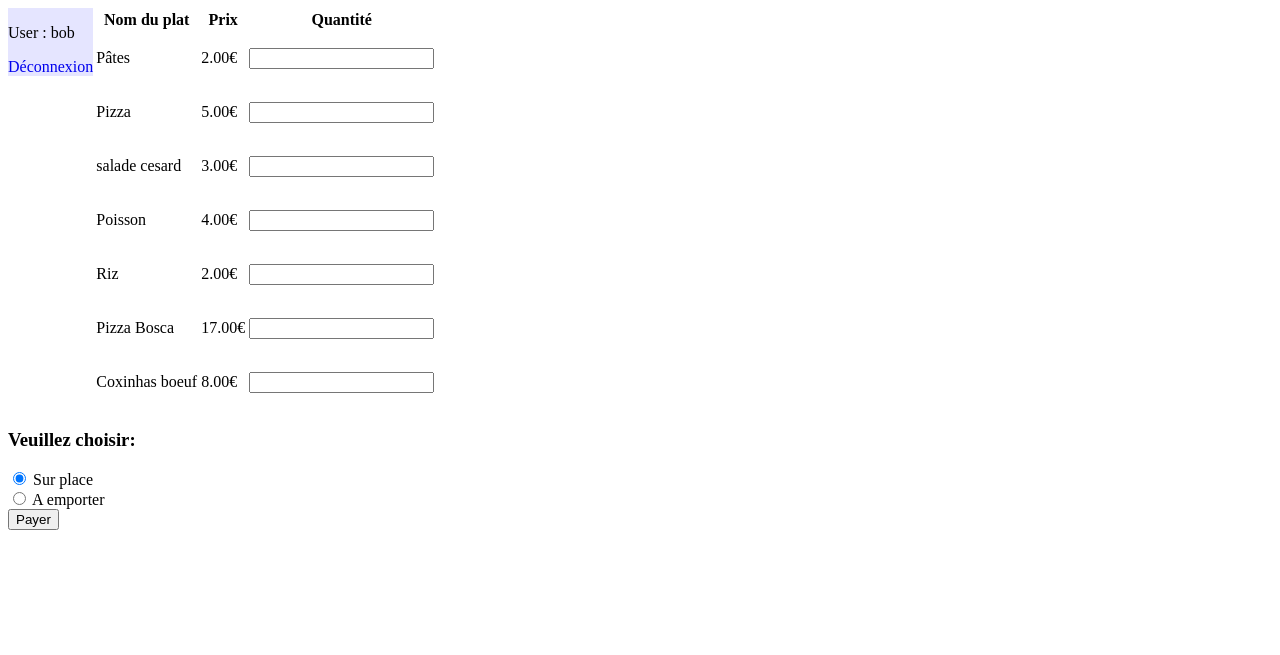
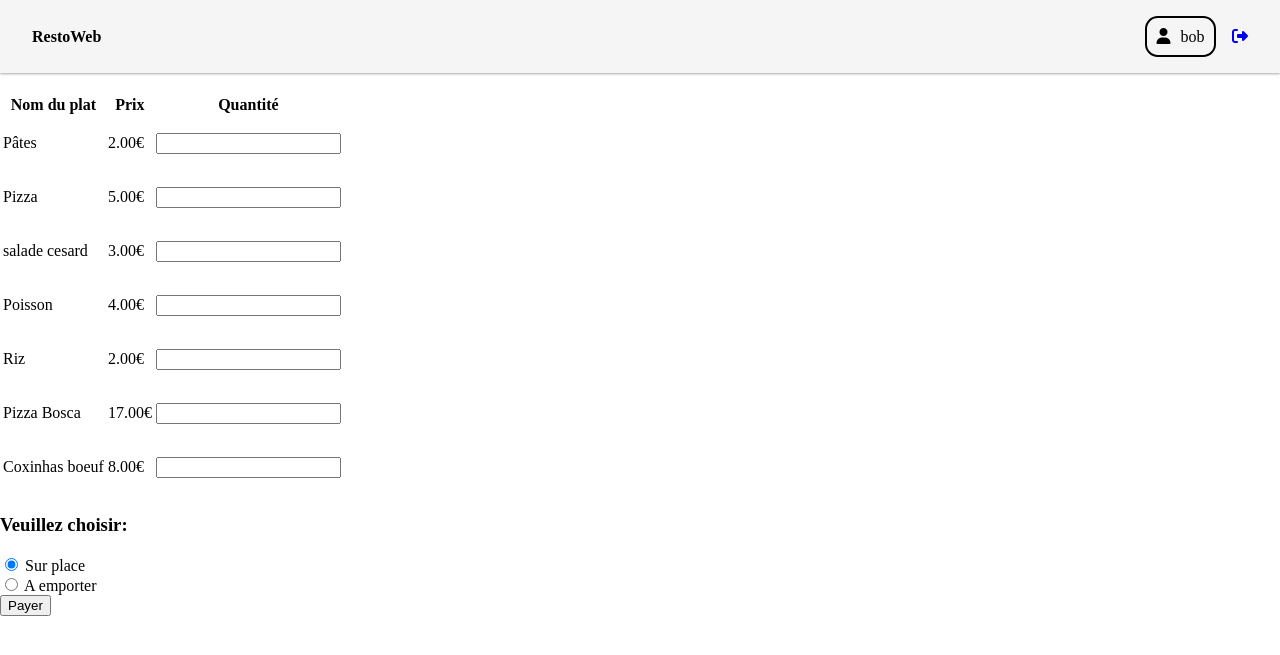
Before and after one commit to GuillaumeBarrillon/AP-2eme-annee, a PHP site: page /listecommande.php in a window 1280 px wide. Shown: the top 655 px of the page. Run offline with PHP 8.4, Linux system fonts and the light colour scheme; a user stored in the database is signed in; data comes from the database, SQL or seed files in the repository.

Commit message:
Ajout CSS

```diff
--- a/Include/HorizontalTopBar.php
+++ b/Include/HorizontalTopBar.php
@@ -3,15 +3,20 @@
 <head>
     <meta charset="UTF-8">
     <meta name="viewport" content="width=device-width, initial-scale=1.0">
+    <link rel="stylesheet" href="https://cdnjs.cloudflare.com/ajax/libs/font-awesome/6.4.2/css/all.min.css">
     <link rel="stylesheet" href="../css/style.css">
 
 </head>
 
 <nav>
-<div class ="horizontal_bar">
-    <p>User : <?php echo $_SESSION['user_name'];?></p>
-    <a href="deconnexion.php">Déconnexion</a>
-</div>
+    <div class="left">
+    <h4>RestoWeb</h4>
+    </div>
+    <div class="right">
+    <p class="user"><i class="fa-solid fa-user"></i><?php echo $_SESSION['user_name'];?></p>
+    <a href="deconnexion.php"><i class="fa-solid fa-right-from-bracket"></i></a>
+    </div>
+
 </nav>
 
 <body>
--- a/css/style.css
+++ b/css/style.css
@@ -1,3 +1,7 @@
+html, body{
+margin: 0;
+padding: 0;
+}
 h1{
     text-align: center;
 }
@@ -40,8 +44,50 @@ li{
     transform: scale(1.1);
 }
 
-.horizontal_bar{
-    float: left;
-    background-color: rgba(0, 0, 255, 0.1);
+nav {
+    display: flex;
+    flex-direction: row;
+    width: 100%;
+    margin-bottom: 20px;
+    box-shadow: 0 1px 3px rgba(0,0,0,0.12), 0 1px 2px rgba(0,0,0,0.24);
+    box-sizing: border-box;
+    padding: 16px 32px;
+    background: whitesmoke;
+}
 
+nav p:first-of-type, nav h4:first-of-type {
+    margin-top: 0;
 }
+
+nav .user {
+    width: fit-content;
+    border: 2px solid black;
+    border-radius: 0.8rem;
+    padding: .6rem;
+    color: black;
+    transition: 2s transform;
+}
+
+nav .user i {
+    margin-right: 10px;
+}
+
+nav .left, nav .right {
+    flex: 1;
+}
+nav .left {
+    display: flex;
+    flex-direction: column;
+    justify-content: center;
+}
+nav .right {
+    display: flex;
+    flex-direction: row;
+    align-items: center;
+    justify-content: flex-end;
+    gap: 1rem;
+}
+
+nav * {
+    margin: 0;
+}
```
